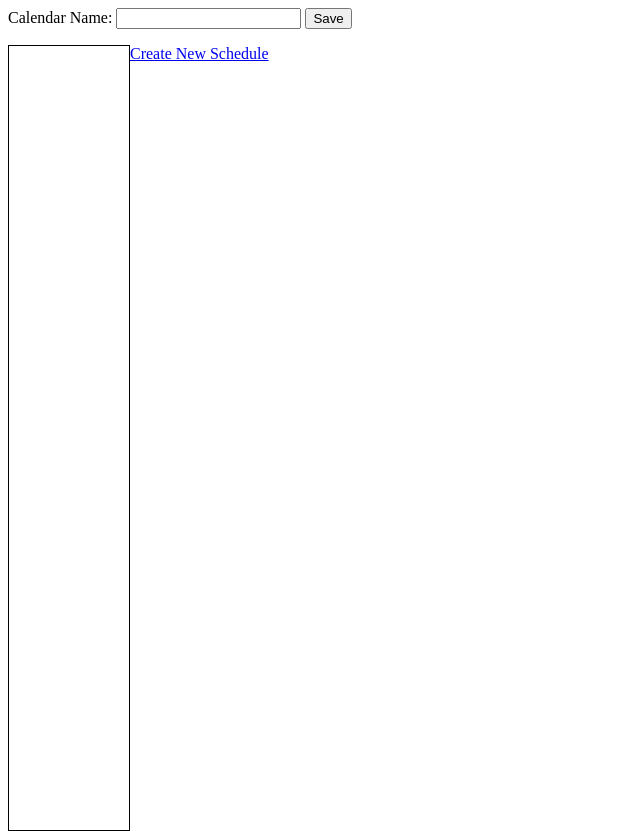
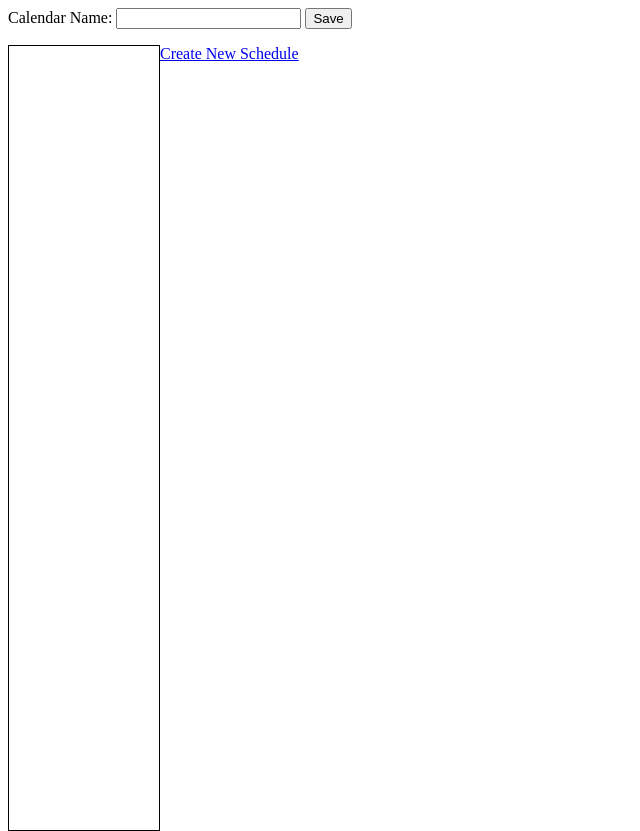
Before and after one commit to AFlyingCar/SchedulerTool, a plain HTML site: page front/CalendarView.html in a window 1280 px wide. Shown: the whole page, without its empty margins (0-640 px from the left). Drawn offline with Linux system fonts and the light colour scheme.

Commit message:
Changed tabs to spaces. Increased size of schedules div.

```diff
--- a/front/CalendarView.html
+++ b/front/CalendarView.html
@@ -16,10 +16,10 @@
             </form>
         </div>
 
-	<div style="width:120px; float: left; height: 100%; overflow: scroll; border: 1px solid black" id="schedule_div"></div>
+        <div style="width:150px; float: left; height: 100%; overflow: scroll; border: 1px solid black" id="schedule_div"></div>
         <div id="table_div"></div>
 
-	<p></p>
-	<a href="./CreateScheduleView.html" id="create_schedule_link">Create New Schedule</a>
+        <p></p>
+        <a href="./CreateScheduleView.html" id="create_schedule_link">Create New Schedule</a>
     </body>
 </html>
```
